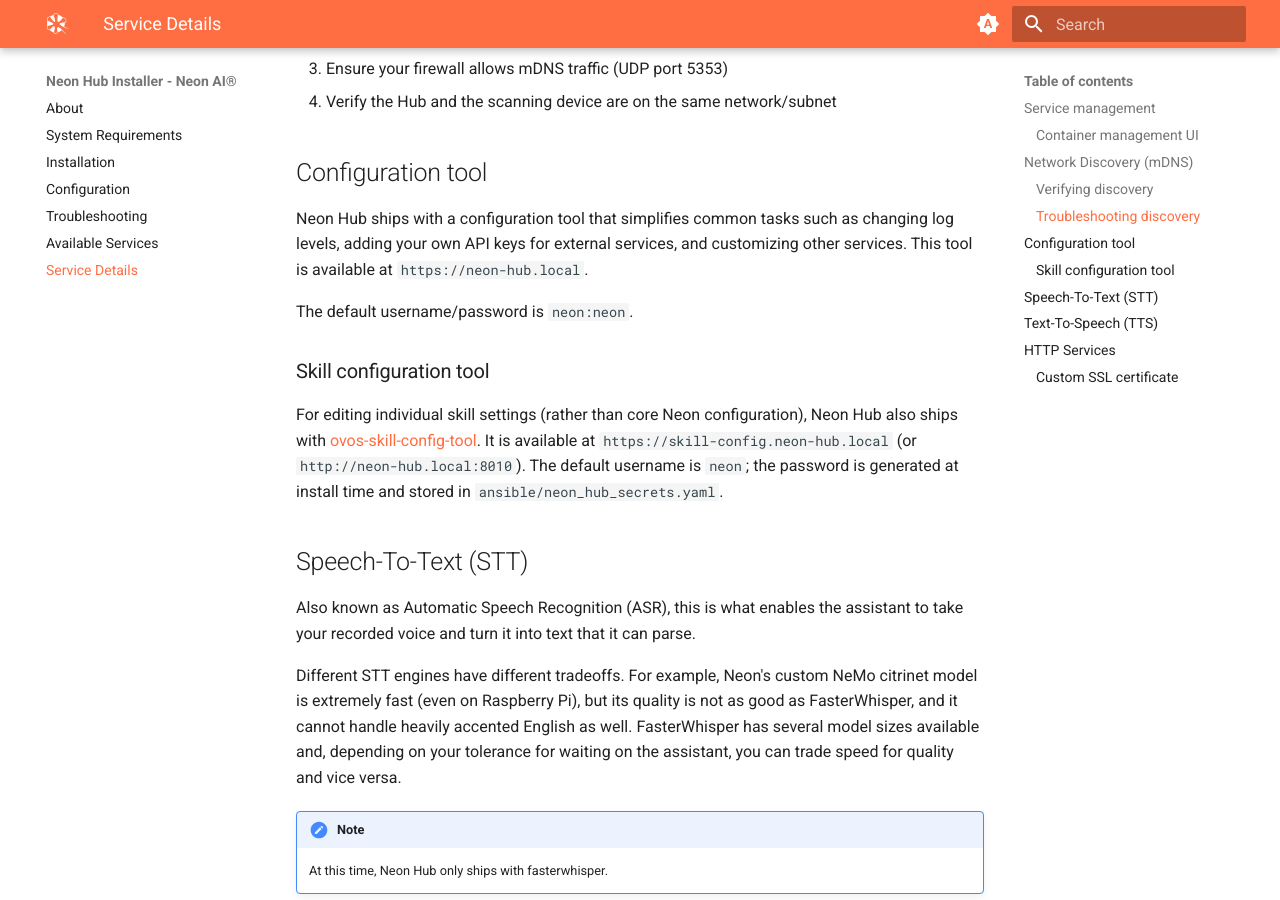
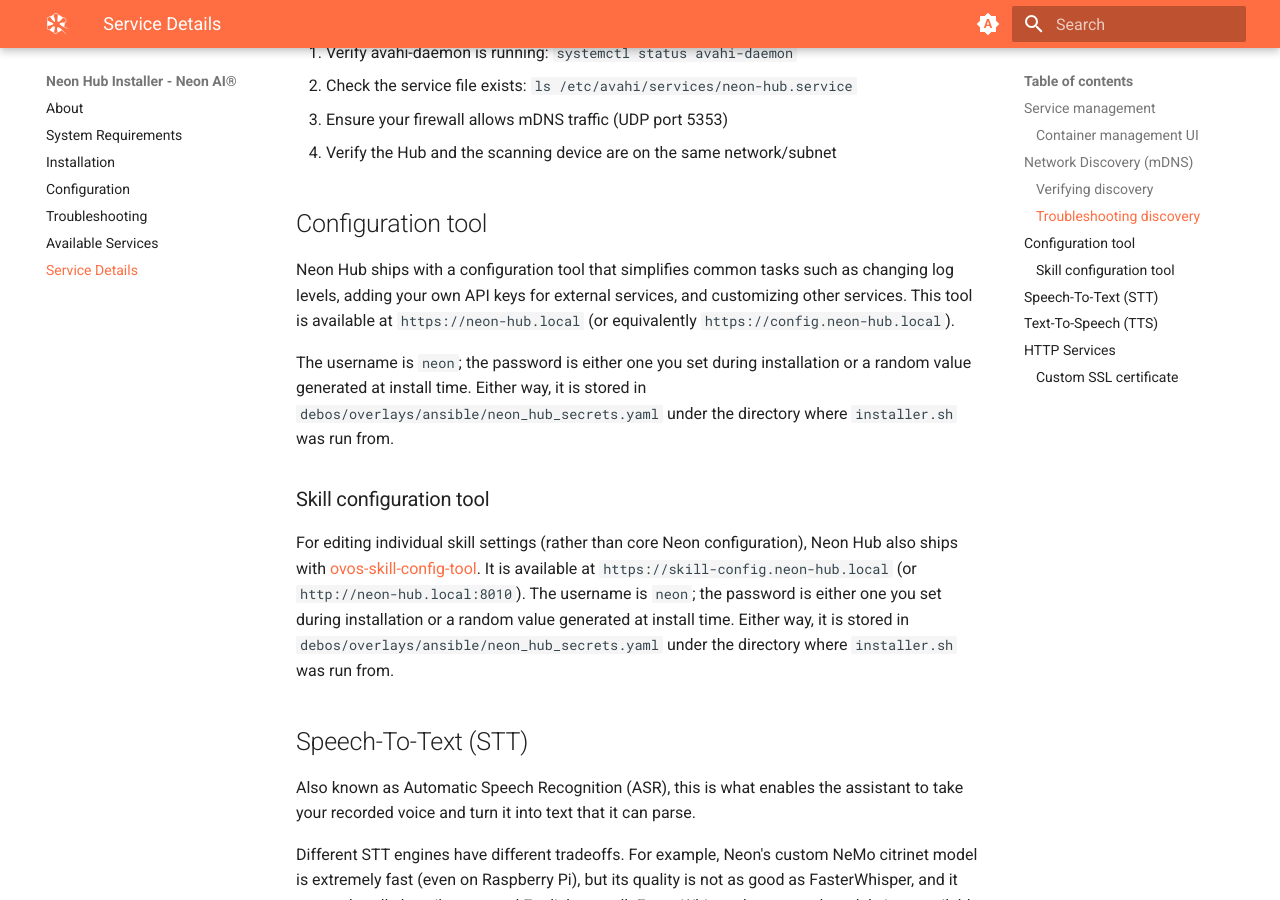
Before and after one commit to NeonGeckoCom/neon-hub-installer, an MkDocs documentation site: the page built from docs/service-details.md, in a window 1280 px wide and 900 px high, scrolled down 1244 px. Built offline with MkDocs 1.6.1 and Material for MkDocs 9.7.7, drawn with Linux system fonts in a browser that asks for light colours; some of the changed text lies outside the part shown.

Commit message:
fix: address PR #22 review comments
- Remove unused /app/static/neon-logo.png mount for skill-config
  container (the app only reads /app/static/logo.png)
- Fix docs references to secrets file path: it lives at
  debos/overlays/ansible/neon_hub_secrets.yaml under the directory
  where installer.sh was run from, not ansible/
- Update service-details.md to reflect new per-install passwords
  (no more neon:neon default for the main config UI)

```diff
--- a/docs/service-details.md
+++ b/docs/service-details.md
@@ -8,7 +8,7 @@
 
 ### Container management UI
 
-Neon Hub ships with [Simple Docker Manager](https://github.com/OscillateLabsLLC/simple-docker-manager), a lightweight web UI for viewing container status and logs, and restarting services. It is available at `https://manager.neon-hub.local` (or `http://neon-hub.local:3000`). The default username is `neon`; the password is generated at install time and stored in `ansible/neon_hub_secrets.yaml`.
+Neon Hub ships with [Simple Docker Manager](https://github.com/OscillateLabsLLC/simple-docker-manager), a lightweight web UI for viewing container status and logs, and restarting services. It is available at `https://manager.neon-hub.local` (or `http://neon-hub.local:3000`). The username is `neon`; the password is either one you set during installation or a random value generated at install time. Either way, it is stored in `debos/overlays/ansible/neon_hub_secrets.yaml` under the directory where `installer.sh` was run from.
 
 ## Network Discovery (mDNS)
 
@@ -43,13 +43,13 @@
 
 ## Configuration tool
 
-Neon Hub ships with a configuration tool that simplifies common tasks such as changing log levels, adding your own API keys for external services, and customizing other services. This tool is available at `https://neon-hub.local`.
+Neon Hub ships with a configuration tool that simplifies common tasks such as changing log levels, adding your own API keys for external services, and customizing other services. This tool is available at `https://neon-hub.local` (or equivalently `https://config.neon-hub.local`).
 
-The default username/password is `neon:neon`.
+The username is `neon`; the password is either one you set during installation or a random value generated at install time. Either way, it is stored in `debos/overlays/ansible/neon_hub_secrets.yaml` under the directory where `installer.sh` was run from.
 
 ### Skill configuration tool
 
-For editing individual skill settings (rather than core Neon configuration), Neon Hub also ships with [ovos-skill-config-tool](https://github.com/OscillateLabsLLC/ovos-skill-config-tool). It is available at `https://skill-config.neon-hub.local` (or `http://neon-hub.local:8010`). The default username is `neon`; the password is generated at install time and stored in `ansible/neon_hub_secrets.yaml`.
+For editing individual skill settings (rather than core Neon configuration), Neon Hub also ships with [ovos-skill-config-tool](https://github.com/OscillateLabsLLC/ovos-skill-config-tool). It is available at `https://skill-config.neon-hub.local` (or `http://neon-hub.local:8010`). The username is `neon`; the password is either one you set during installation or a random value generated at install time. Either way, it is stored in `debos/overlays/ansible/neon_hub_secrets.yaml` under the directory where `installer.sh` was run from.
 
 ## Speech-To-Text (STT)
 
```
Also changed, not shown: 1 other file.
